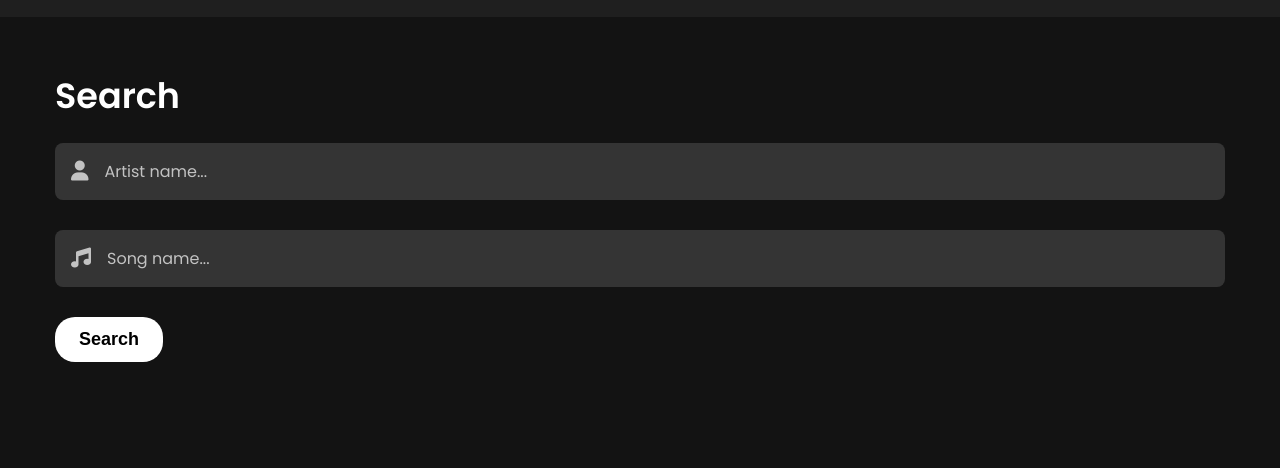
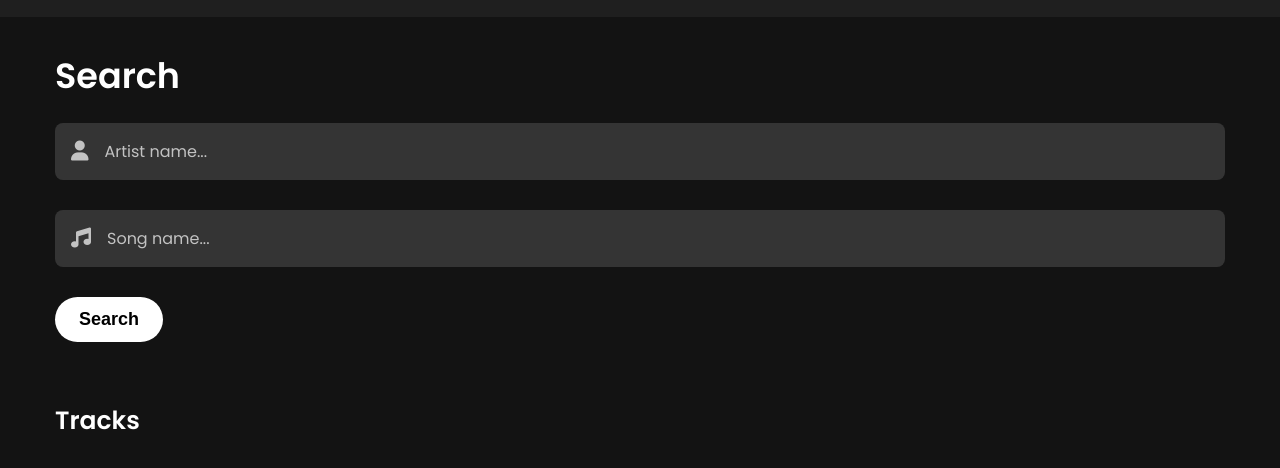
Before and after one commit to Danielle-Higgins/verse-vibe, a plain HTML site: page index.html in a window 1280 px wide. Shown: the part 70-538 px from the top of the page. Drawn offline with Linux system fonts and the light colour scheme.

Commit message:
added starter styles for track section

```diff
--- a/index.html
+++ b/index.html
@@ -78,6 +78,15 @@
       </div>
     </section>
 
+    <!----- Tracks Section ----->
+    <section class="track-results">
+      <div class="container">
+        <div class="track-content" id="results">
+          <h3 class="results-title">Tracks</h3>
+        </div>
+      </div>
+    </section>
+
     <script src="./main.js"></script>
   </body>
 </html>
--- a/styles.css
+++ b/styles.css
@@ -111,7 +111,7 @@ img {
 
 /* ----- Search Styles ----- */
 .search-section {
-  padding: 140px 20px 40px;
+  padding: 120px 20px 60px;
 }
 
 .search-section .search-title {
@@ -168,7 +168,7 @@ form .search-btn {
   padding: 12px 24px;
   font-size: 1.8rem;
   border: none;
-  border-radius: 20px;
+  border-radius: 25px;
   font-weight: 600;
   cursor: pointer;
   transition: 0.5s;
@@ -178,6 +178,11 @@ form .search-btn:hover {
   transform: scale(1.05);
 }
 
+.track-results .results-title {
+  font-size: 2.5rem;
+  font-weight: 600;
+}
+
 /* ----- Utility Classes ----- */
 .container {
   max-width: 1200px;
```
